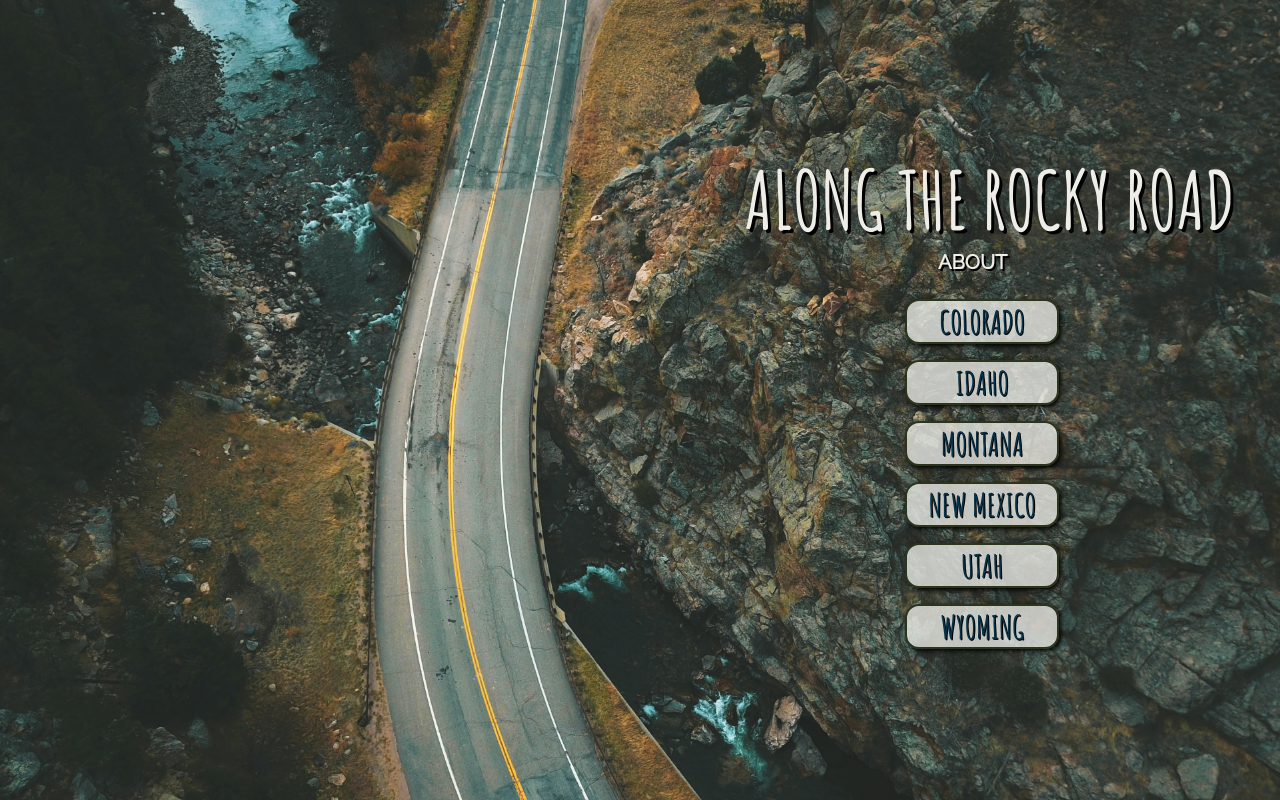
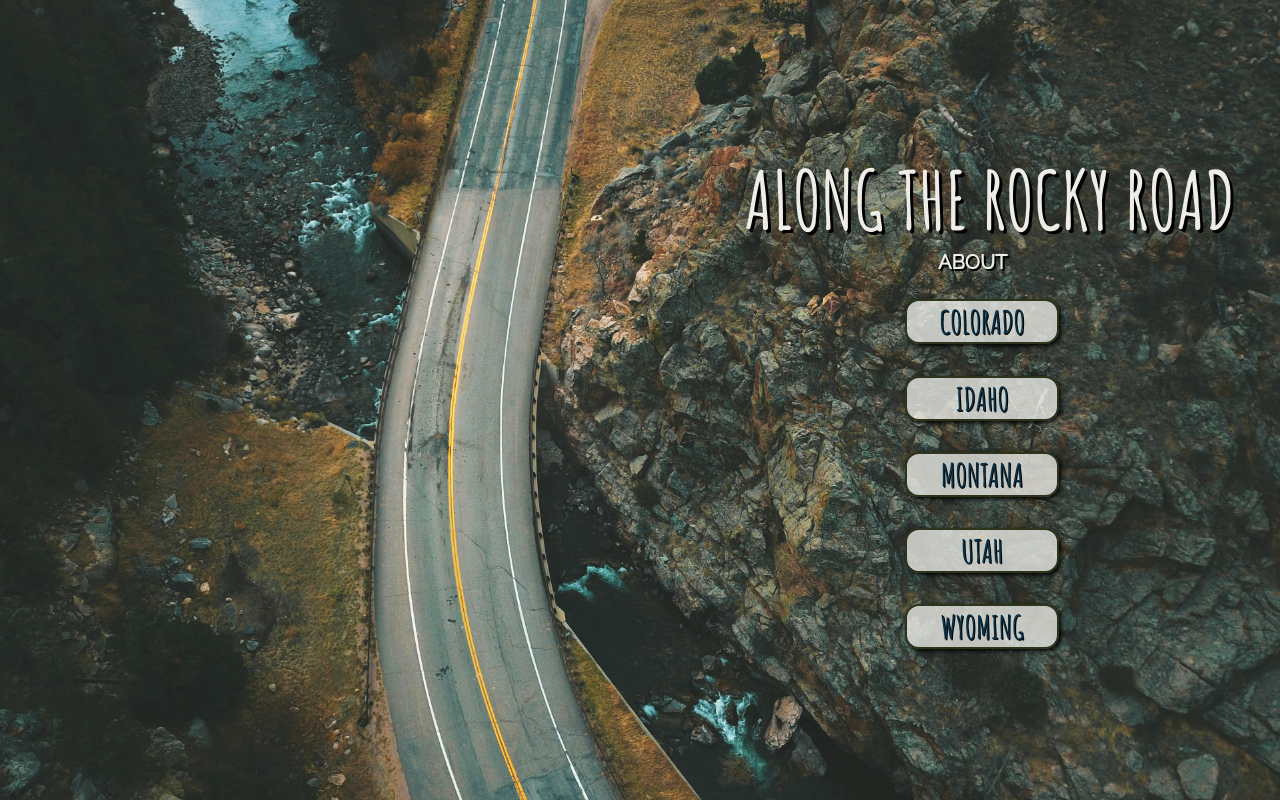
Before and after one commit to leighlars/rocky-road, a React (Create React App) app: page /home in a window 1280 px wide. Built offline with nearby package versions, Linux system fonts and the light colour scheme; a web font is replaced by a local one.

Commit message:
Remove NM related stuff

```diff
--- a/src/Home/Home.js
+++ b/src/Home/Home.js
@@ -6,7 +6,7 @@ import {Link} from 'react-router-dom'
 
 const Home = ({searchSites}) => {
 
-  const states = ['Colorado', 'Idaho', 'Montana', 'New Mexico', 'Utah', 'Wyoming']
+  const states = ['Colorado', 'Idaho', 'Montana', 'Utah', 'Wyoming']
   const jsxStates = states.map(state => {
     return <Link className="state-text" to={`/${state}`}>{state}</Link>
   })
--- a/src/StatePage/StatePage.scss
+++ b/src/StatePage/StatePage.scss
@@ -63,12 +63,12 @@
     background-size: cover;
     background-repeat: no-repeat;
   }
-  .newMexico {
-    background: url(../assets/nmNight.jpg);
-    background-position: center bottom;
-    background-size: cover;
-    background-repeat: no-repeat;
-  }
+  // .newMexico {
+  //   background: url(../assets/nmNight.jpg);
+  //   background-position: center bottom;
+  //   background-size: cover;
+  //   background-repeat: no-repeat;
+  // }
   .utah {
     background: url(../assets/utArches.jpg);
     background-position: center;
```
